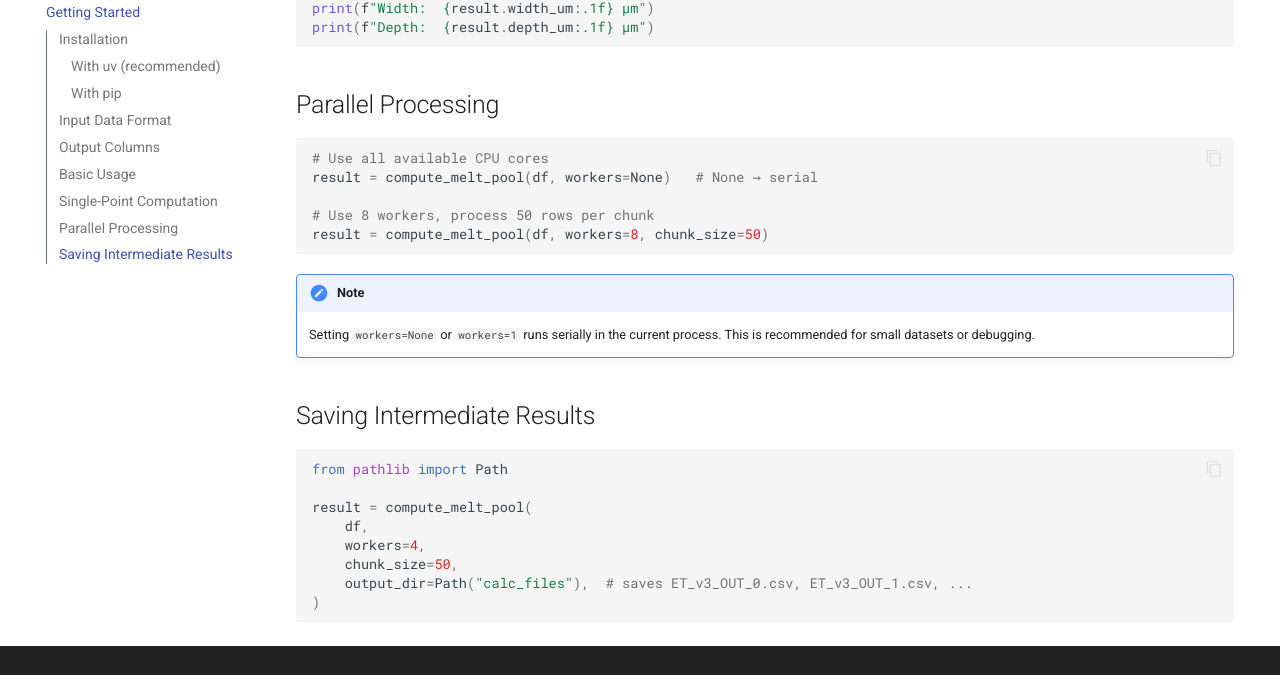
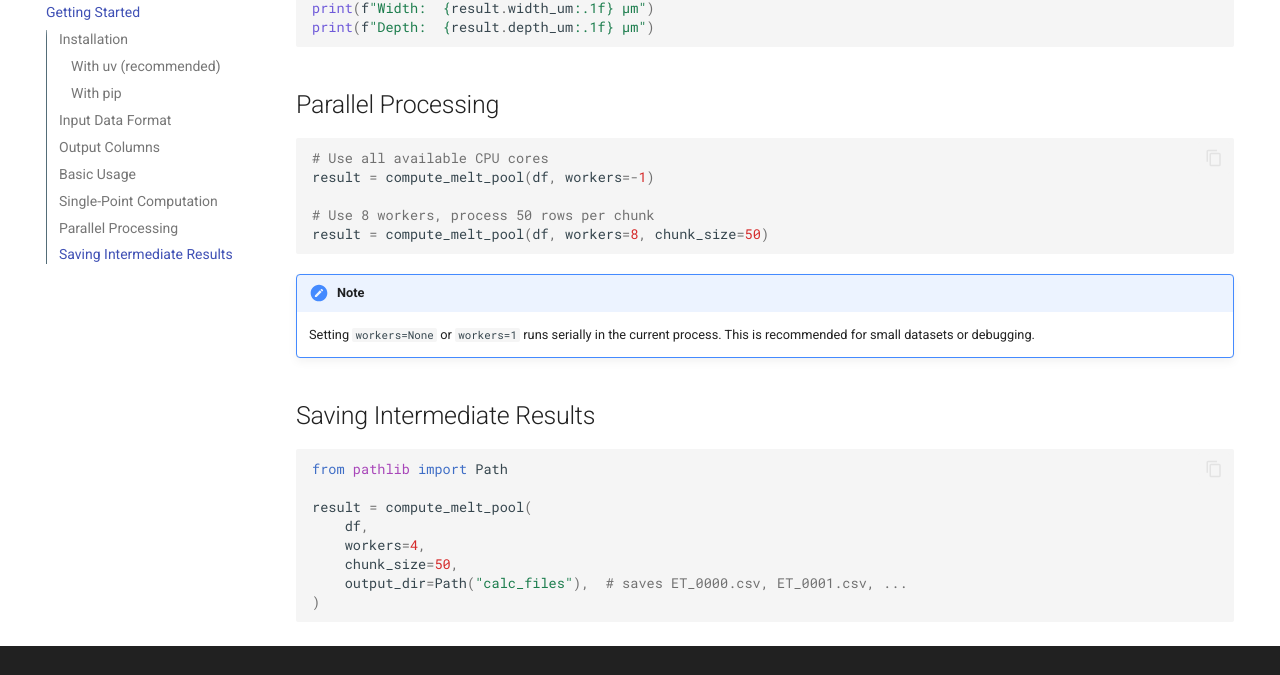
Before and after one commit to ArroyaveLab/eagar-tsai, an MkDocs documentation site: the page built from docs/getting-started.md, in a window 1280 px wide and 900 px high, scrolled down 2693 px. Shown: the part 117-792 px from the top of the window. Built offline with MkDocs 1.6.1 and Material for MkDocs 9.7.7, drawn with Linux system fonts in a browser that asks for light colours; comment, search, counter and statistics services are not loaded.

Commit message:
Update documentation

````diff
--- a/docs/getting-started.md
+++ b/docs/getting-started.md
@@ -111,7 +111,7 @@ print(f"Depth:  {result.depth_um:.1f} µm")
 
 ```python
 # Use all available CPU cores
-result = compute_melt_pool(df, workers=None)   # None → serial
+result = compute_melt_pool(df, workers=-1)
 
 # Use 8 workers, process 50 rows per chunk
 result = compute_melt_pool(df, workers=8, chunk_size=50)
@@ -130,6 +130,6 @@ result = compute_melt_pool(
     df,
     workers=4,
     chunk_size=50,
-    output_dir=Path("calc_files"),  # saves ET_v3_OUT_0.csv, ET_v3_OUT_1.csv, ...
+    output_dir=Path("calc_files"),  # saves ET_0000.csv, ET_0001.csv, ...
 )
 ```
````
Also changed, not shown: README.md (+1 -1 lines), 1 other file.
